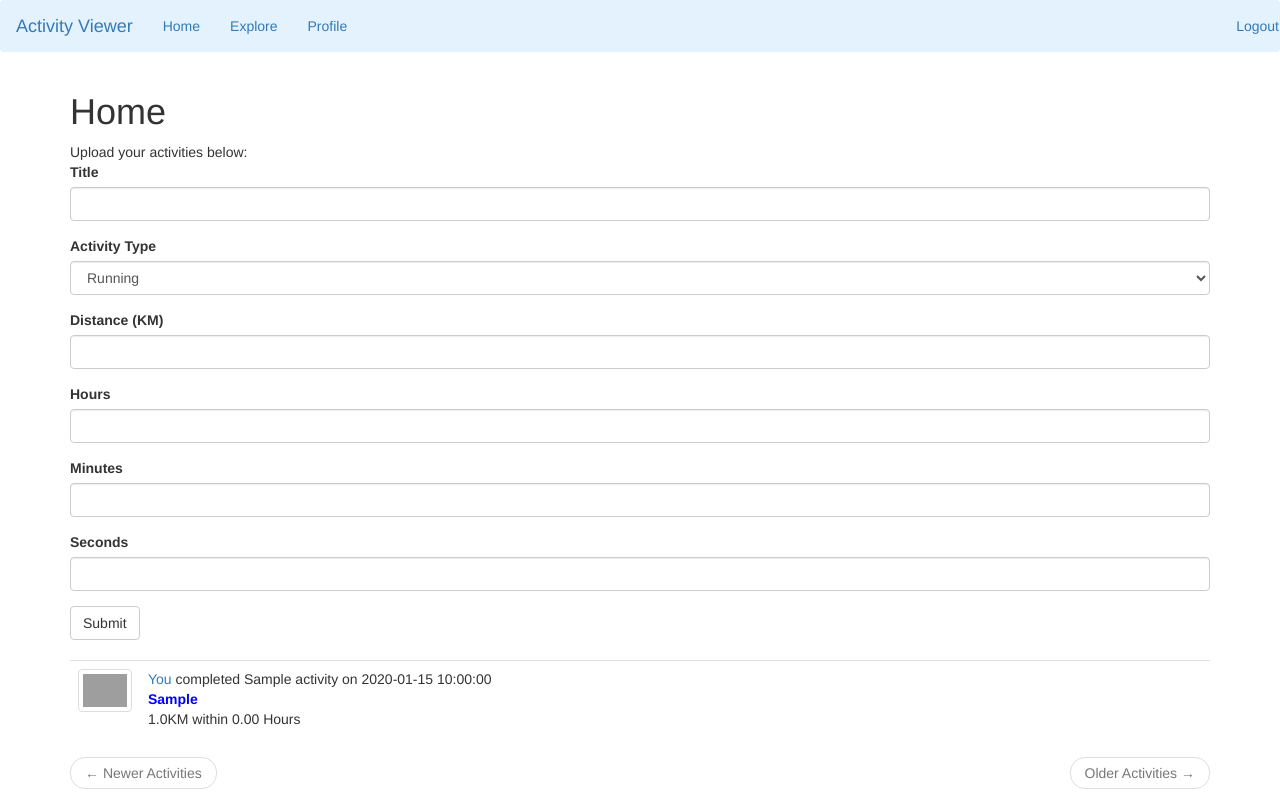
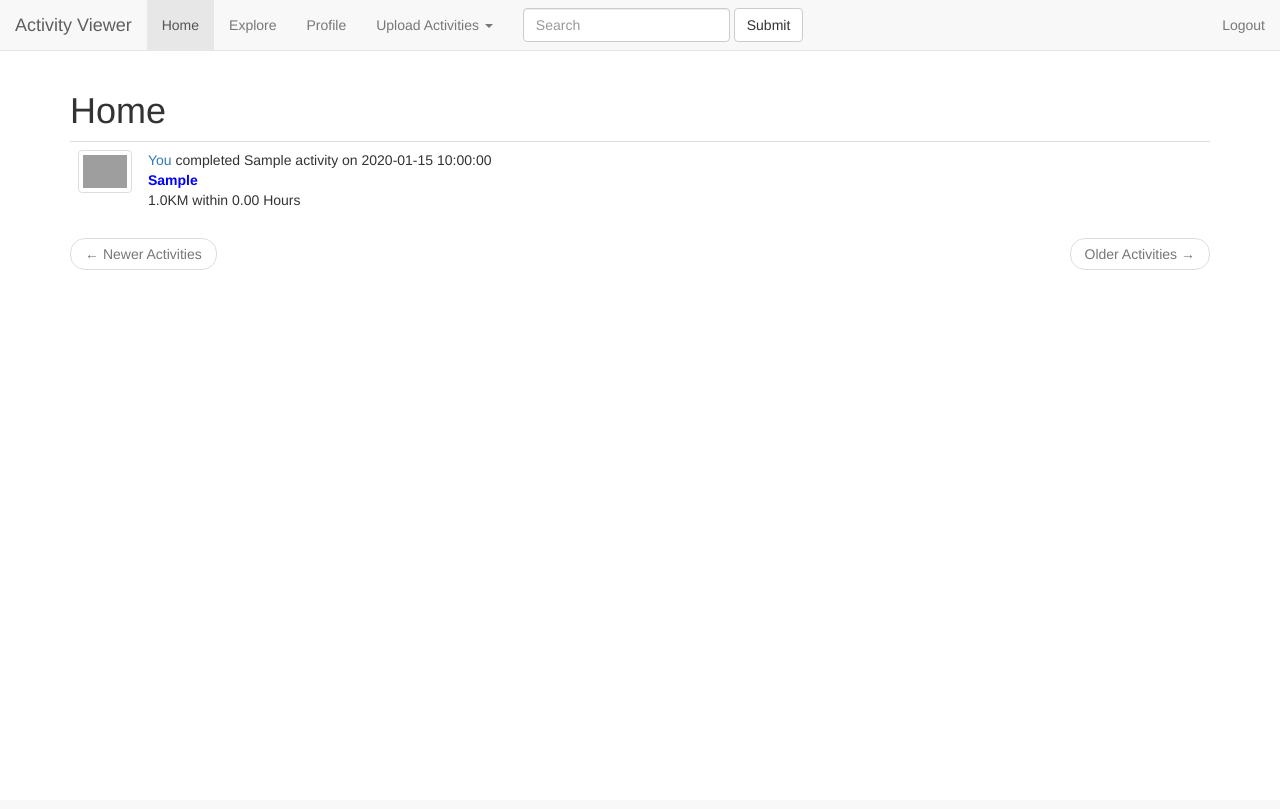
Before and after one commit to alexanderdanson/Activity_viewer, a Flask app: page / in a window 1280 px wide. After the commit the page ends 270 px from the top, so only its background shows below. Run offline with Flask 2, Linux system fonts and the light colour scheme; a user stored in the database is signed in; tables that the repository leaves empty hold one stand-in row (values such as "Sample post"); some libraries are stand-ins or nearby versions; grey boxes are pictures that could not be loaded.

Commit message:
nav-bar changes

```diff
--- a/app/forms.py
+++ b/app/forms.py
@@ -31,11 +31,11 @@ class RegistrationForm(FlaskForm):
 class CreateActivityForm(FlaskForm):
     title = StringField('Title', validators=[DataRequired()])
     activity_type = SelectField('Activity Type', validators=[DataRequired()],
-                                choices=[('running', 'Running'),
-                                         ('cross-country_skiing', 'Cross-Country Skiing'),
-                                         ('cycling', 'Cycling'),
-                                         ('swimming', 'Swimming'),
-                                         ('walking', 'Walking')])
+                                choices=[('Running', 'Running'),
+                                         ('Cross-country_skiing', 'Cross-Country Skiing'),
+                                         ('Cycling', 'Cycling'),
+                                         ('Swimming', 'Swimming'),
+                                         ('Walking', 'Walking')])
     distance = DecimalField('Distance (KM)', places=2)
     duration_hrs = IntegerField('Hours')
     duration_min = IntegerField('Minutes')
--- a/app/routes.py
+++ b/app/routes.py
@@ -21,7 +21,6 @@ def before_request():
 @app.route('/index', methods = ['GET', 'POST'])
 @login_required
 def index():
-    form = CreateActivityForm()
     page = request.args.get('page', 1, type=int)
     activities = current_user.follows_activities().paginate(
         page, app.config['ACTIVITIES_PER_PAGE'], False)
@@ -29,15 +28,7 @@ def index():
         if activities.has_next else None
     prev_url = url_for('index', page=activities.prev_num) \
         if activities.has_prev else None
-    if form.validate_on_submit():
-        duration = (form.duration_hrs.data * 3600) + (form.duration_min.data * 60) + form.duration_sec.data
-        activity = Activity(title=form.title.data, activity_type=form.activity_type.data,
-                            distance=form.distance.data, duration=duration,
-                            user_id=current_user.id)
-        db.session.add(activity)
-        db.session.commit()
-        flash('Your activity was successfully created!')
-    return render_template("index.html", title="Home", form=form, activities=activities.items,
+    return render_template("index.html", title="Home", activities=activities.items,
                            next_url=next_url, prev_url=prev_url)
 
 @app.route('/explore')
@@ -46,9 +37,9 @@ def explore():
     page = request.args.get('page', 1, type=int)
     activities = Activity.query.order_by(Activity.timestamp.desc()).paginate(
         page, app.config['ACTIVITIES_PER_PAGE'], False)
-    next_url = url_for('index', page=activities.next_num) \
+    next_url = url_for('explore', page=activities.next_num) \
         if activities.has_next else None
-    prev_url = url_for('index', page=activities.prev_num) \
+    prev_url = url_for('explore', page=activities.prev_num) \
         if activities.has_prev else None
     return render_template('index.html', title='Explore', activities=activities.items, next_url=next_url, prev_url=prev_url)
 
@@ -118,6 +109,20 @@ def bulk_upload():
         flash("Your upload was successful")
         redirect(url_for('bulk_upload'))
     return render_template('bulk_upload.html', title="Bulk Upload", form=form)
+
+@app.route('/manual_upload', methods=['GET', 'POST'])
+@login_required
+def manual_upload():
+    form = CreateActivityForm()
+    if form.validate_on_submit():
+        duration = (form.duration_hrs.data * 3600) + (form.duration_min.data * 60) + form.duration_sec.data
+        activity = Activity(title=form.title.data, activity_type=form.activity_type.data,
+                            distance=form.distance.data, duration=duration,
+                            user_id=current_user.id)
+        db.session.add(activity)
+        db.session.commit()
+        flash('Your activity was successfully created!')
+    return render_template('manual_upload.html', title="Manual Activity Upload", form=form)
 
 @app.route('/edit_profile', methods=['GET', 'POST'])
 @login_required
--- a/app/templates/base.html
+++ b/app/templates/base.html
@@ -8,23 +8,53 @@
 {% endblock %}
 
 {% block navbar %}
-<nav class="navbar navbar-light" style="background-color: #e3f2fd;">
-    <a class="navbar-brand" href="#">Activity Viewer</a>
-    <ul class="nav navbar-nav navbar-left">
-        <li><a href="{{ url_for('index') }}">Home</a></li>
+
+<nav class="navbar navbar-default navbar-static-top">
+  <div class="container-fluid">
+    <!-- Brand and toggle get grouped for better mobile display -->
+    <div class="navbar-header">
+      <button type="button" class="navbar-toggle collapsed" data-toggle="collapse" data-target="#bs-example-navbar-collapse-1" aria-expanded="false">
+        <span class="sr-only">Toggle navigation</span>
+        <span class="icon-bar"></span>
+        <span class="icon-bar"></span>
+        <span class="icon-bar"></span>
+      </button>
+      <a class="navbar-brand" href="{{url_for('index')}}">Activity Viewer</a>
+    </div>
+
+    <!-- Collect the nav links, forms, and other content for toggling -->
+    <div class="collapse navbar-collapse" id="bs-example-navbar-collapse-1">
+      <ul class="nav navbar-nav">
+        <li class="active"><a href="{{ url_for('index') }}">Home<span class="sr-only">(current)</span></a></li>
         {% if current_user.is_authenticated %}
         <li><a href="{{ url_for('explore') }}">Explore</a></li>
         <li><a href="{{ url_for('profile', username=current_user.username) }}">Profile</a></li>
         {% endif %}
-    </ul>
-    <ul class="nav navbar-nav navbar-right">
+        <li class="dropdown">
+          <a href="#" class="dropdown-toggle" data-toggle="dropdown" role="button" aria-haspopup="true" aria-expanded="false">Upload Activities <span class="caret"></span></a>
+          <ul class="dropdown-menu">
+            <li><a href="{{ url_for('manual_upload') }}">Add Manual Activity</a></li>
+            <li role="separator" class="divider"></li>
+              <li><a href="{{ url_for('bulk_upload') }}">Bulk Upload</a></li>
+          </ul>
+        </li>
+      </ul>
+      <form class="navbar-form navbar-left">
+        <div class="form-group">
+          <input type="text" class="form-control" placeholder="Search">
+        </div>
+        <button type="submit" class="btn btn-default">Submit</button>
+      </form>
+      <ul class="nav navbar-nav navbar-right">
         {% if current_user.is_anonymous %}
         <li><a href="{{ url_for('login') }}">Login</a></li>
         <li><a href="{{ url_for('register') }}">Register</a></li>
         {% else %}
         <li><a href="{{ url_for('logout') }}">Logout</a></li>
         {% endif %}
-    </ul>
+      </ul>
+    </div><!-- /.navbar-collapse -->
+  </div><!-- /.container-fluid -->
 </nav>
 {% endblock %}
 
--- a/app/templates/index.html
+++ b/app/templates/index.html
@@ -10,13 +10,6 @@
 <h1>{{ title }}</h1>
 
 <body>
-    {% if form %}
-    Upload your activities below:
-    <form action="" method="post">
-        {{ wtf.quick_form(form) }}
-    </form>
-    {% endif %}
-    <br>
 
     {% for activity in activities %}
         {% include '_activity.html' %}
--- a/app/templates/profile.html
+++ b/app/templates/profile.html
@@ -17,7 +17,7 @@
                 <a class="btn btn-default" href="{{url_for('edit_profile')}}" role="button">
                     <span class="glyphicon glyphicon-pencil" aria-hidden="true"></span> Edit Your Profile</a>
                 <a class="btn btn-default" href="{{url_for('bulk_upload')}}" role="button">
-                    <span class="glyphicon glyphicon-upload" aria-hidden="true"></span> Perform Bulk Upload</a>
+                    <span class="glyphicon glyphicon-cloud-upload" aria-hidden="true"></span> Perform Bulk Upload</a>
                 {% elif not current_user.is_following(user) %}
                 <p><a href="{{ url_for('follow', username=user.username) }}">Follow</a></p>
                 {% else %}
```
Also changed, not shown: app/templates/manual_upload.html (added, +16 -0 lines), app.db.
